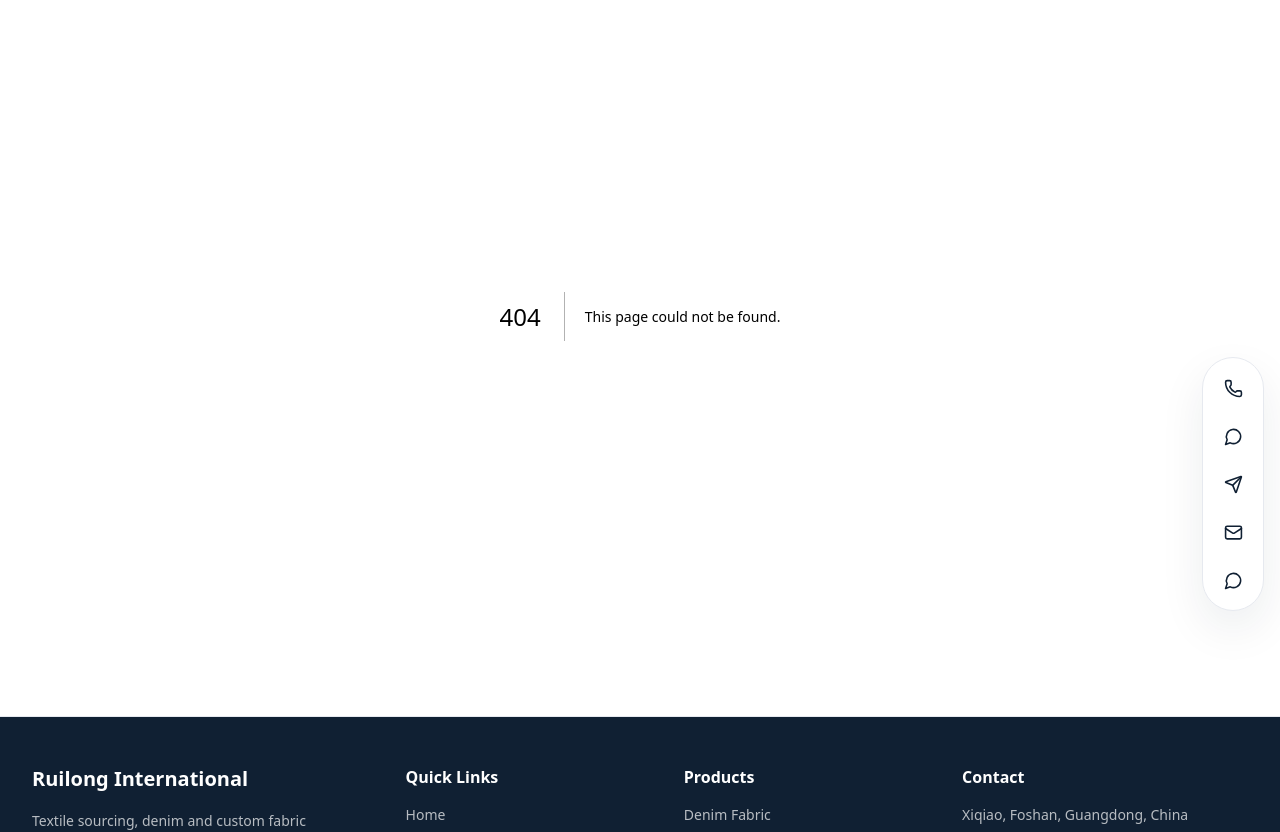
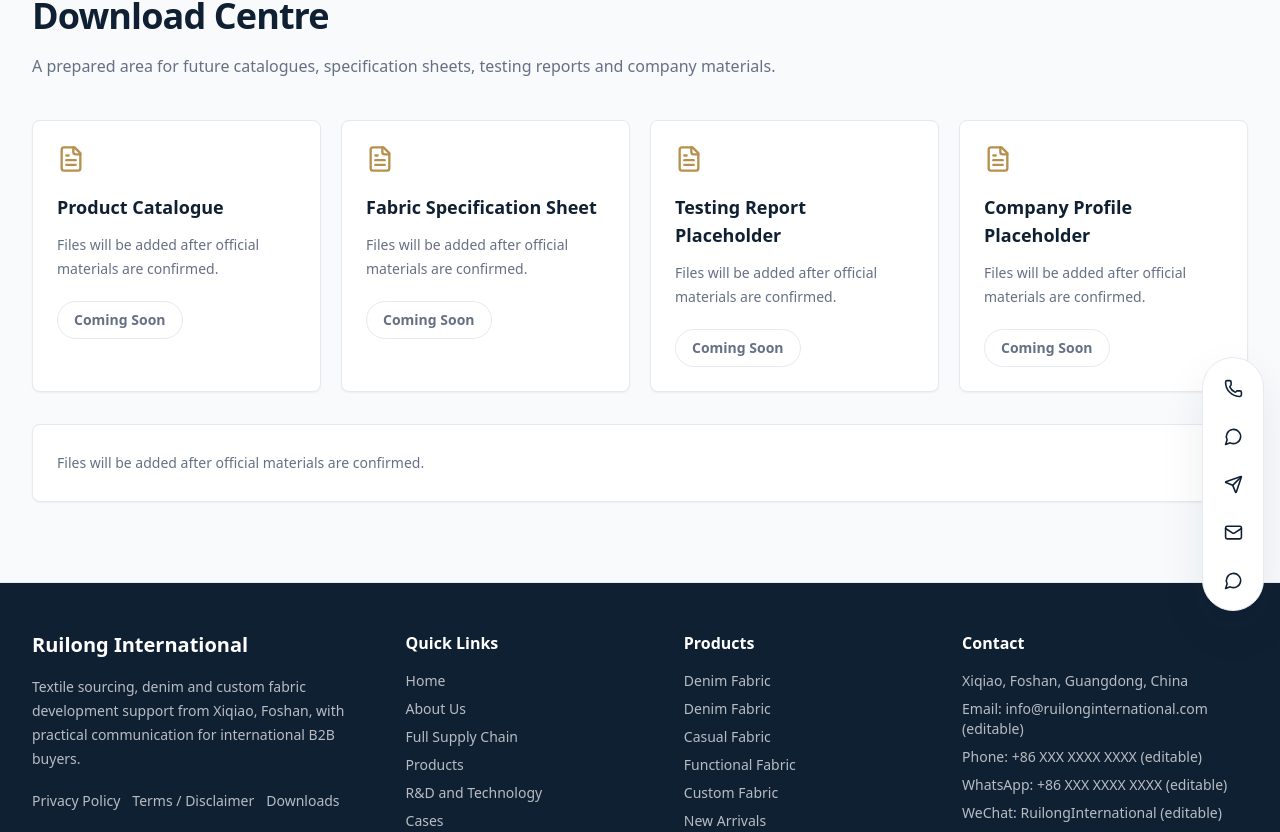
Before and after one commit to kk1557678077-commits/k, a Next.js app: page /downloads in a window 1280 px wide. Before the commit this address had no page. Shown: the part 165-997 px from the top of the page. Built offline with nearby package versions, Linux system fonts and the light colour scheme.

Commit message:
Improve contact page map and business completeness

```diff
--- a/app/contact/page.tsx
+++ b/app/contact/page.tsx
@@ -1,8 +1,9 @@
 "use client";
 
+import { Mail, MapPin, MessageCircle, Phone } from "lucide-react";
+import { EmbeddedMap } from "@/components/EmbeddedMap";
 import { InquiryForm } from "@/components/InquiryForm";
 import { SectionHeading } from "@/components/SectionHeading";
-import { VisualPlaceholder } from "@/components/VisualPlaceholder";
 import { useLanguage } from "@/components/LanguageProvider";
 import { contactInfo } from "@/data/content";
 
@@ -18,11 +19,22 @@ export default function ContactPage() {
         samples: "Request Samples",
         quote: "Get a Quote",
         custom: "Custom Fabric Inquiry",
+        visit: "Visit / Contact Us",
+        mapPending: "Map embed will be added after confirming the business address.",
+        privacyNote: "Your information will only be used to respond to your textile sourcing inquiry.",
         reminderTitle: "For faster follow-up",
         reminder:
           "Please include fabric type, quantity, application, target price and delivery country when submitting an inquiry.",
         guideTitle: "Inquiry checklist",
         guide: ["Fabric type", "Composition", "Weight / width", "Quantity", "Application", "Target price", "Delivery country", "Sample requirement", "Reference image or specification if available"],
+        faqTitle: "Buyer FAQ",
+        faqs: [
+          ["What information should I include in an inquiry?", "Please include fabric type, composition, weight or width, quantity, application, target price, delivery country and sample requirements when available."],
+          ["Can I request fabric samples?", "Yes. Share the fabric direction, color, handfeel, application and delivery details so we can discuss suitable sample options."],
+          ["Can you support custom fabric development?", "Yes. We can help coordinate development communication based on reference samples, target specifications, color, handfeel and end use."],
+          ["How do you handle quality checks?", "Quality check points can be discussed before delivery, including appearance, color, width, weight, packing and agreed specifications."],
+          ["Can you support export communication?", "Yes. We can support bilingual communication for quotation details, packing notes, delivery timing and export-related coordination."]
+        ],
         cards: [
           ["Request Samples", "Share fabric direction, color, handfeel, application and delivery address for sample discussion."],
           ["Get a Quote", "Send composition, width, weight, color, quantity and packing notes for quotation preparation."],
@@ -47,10 +59,21 @@ export default function ContactPage() {
         samples: "申请样品",
         quote: "获取报价",
         custom: "定制面料询盘",
+        visit: "到访 / 联系我们",
+        mapPending: "确认实际业务地址后将添加地图嵌入。",
+        privacyNote: "您的信息仅用于回复您的纺织面料采购咨询。",
         reminderTitle: "为了更快跟进",
         reminder: "提交询盘时请尽量包含面料类型、数量、用途、目标价格与交付国家/地区。",
         guideTitle: "询盘信息清单",
         guide: ["面料类型", "成分", "克重 / 门幅", "数量", "用途", "目标价格", "交付国家/地区", "样品需求", "可提供参考图片或规格"],
+        faqTitle: "买家常见问题",
+        faqs: [
+          ["询盘应包含哪些信息？", "建议提供面料类型、成分、克重或门幅、数量、用途、目标价格、交付国家/地区与样品需求。"],
+          ["可以申请面料样品吗？", "可以。请提供面料方向、颜色、手感、用途与收样信息，便于讨论合适的样品选项。"],
+          ["可以支持定制面料开发吗？", "可以。我们可根据参考样、目标规格、颜色、手感与终端用途协助开发沟通。"],
+          ["质量检查如何处理？", "可在交付前沟通布面、颜色、门幅、克重、包装与约定规格等检查要点。"],
+          ["可以支持出口沟通吗？", "可以。我们可围绕报价细节、包装要求、交付时间与出口相关事项进行中英文沟通。"]
+        ],
         cards: [
           ["申请样品", "请提供面料方向、颜色、手感、用途与收样地址，便于样品沟通。"],
           ["获取报价", "请发送成分、门幅、克重、颜色、数量与包装要求，便于报价准备。"],
@@ -79,6 +102,24 @@ export default function ContactPage() {
             </article>
           ))}
         </div>
+        <div className="mb-8 grid gap-4 sm:grid-cols-2 lg:grid-cols-5">
+          {[
+            [Mail, labels.fields.email, contactInfo.email],
+            [Phone, labels.fields.phone, contactInfo.phone],
+            [MessageCircle, labels.fields.whatsapp, contactInfo.whatsapp],
+            [MessageCircle, labels.fields.wechat, contactInfo.wechat],
+            [MapPin, labels.fields.address, contactInfo.address]
+          ].map(([Icon, title, value]) => {
+            const ContactIcon = Icon as typeof Mail;
+            return (
+              <article key={String(title)} className="rounded-lg border border-line bg-white p-5 shadow-sm">
+                <ContactIcon className="text-gold" size={22} />
+                <h2 className="mt-3 text-sm font-bold text-navy">{String(title)}</h2>
+                <p className="mt-2 break-words text-sm leading-6 text-muted">{String(value)} ({labels.fields.editable})</p>
+              </article>
+            );
+          })}
+        </div>
         <div className="grid gap-8 lg:grid-cols-[0.8fr_1.2fr]">
           <aside className="rounded-lg border border-line bg-white p-6 shadow-sm">
             <h2 className="text-xl font-bold text-navy">{labels.info}</h2>
@@ -93,6 +134,7 @@ export default function ContactPage() {
             <div className="mt-6 rounded-lg bg-slate-50 p-5">
               <h3 className="font-bold text-navy">{labels.reminderTitle}</h3>
               <p className="mt-2 text-sm leading-6 text-muted">{labels.reminder}</p>
+              <p className="mt-3 text-xs font-medium leading-5 text-muted">{labels.privacyNote}</p>
               <h4 className="mt-4 text-sm font-bold text-navy">{labels.guideTitle}</h4>
               <div className="mt-4 flex flex-wrap gap-2">
                 {labels.guide.map((item) => (
@@ -101,9 +143,6 @@ export default function ContactPage() {
                   </span>
                 ))}
               </div>
-            </div>
-            <div className="mt-6">
-              <VisualPlaceholder label={labels.map} sublabel={contactInfo.address} tone="slate" />
             </div>
           </aside>
           <div className="grid gap-6">
@@ -115,6 +154,20 @@ export default function ContactPage() {
             <InquiryForm formType="Custom Fabric" title={labels.custom} />
           </div>
         </div>
+        <div className="mt-8 grid gap-8 lg:grid-cols-[1.1fr_0.9fr]">
+          <EmbeddedMap address={contactInfo.address} title={labels.visit} placeholderText={labels.mapPending} />
+          <section className="rounded-lg border border-line bg-white p-6 shadow-sm">
+            <h2 className="text-xl font-bold text-navy">{labels.faqTitle}</h2>
+            <div className="mt-5 grid gap-4">
+              {labels.faqs.map(([question, answer]) => (
+                <article key={question} className="border-b border-line pb-4 last:border-0 last:pb-0">
+                  <h3 className="text-sm font-bold text-navy">{question}</h3>
+                  <p className="mt-2 text-sm leading-6 text-muted">{answer}</p>
+                </article>
+              ))}
+            </div>
+          </section>
+        </div>
       </div>
     </section>
   );
--- /dev/null
+++ b/app/downloads/page.tsx
@@ -0,0 +1,50 @@
+"use client";
+
+import { FileText } from "lucide-react";
+import { SectionHeading } from "@/components/SectionHeading";
+import { useLanguage } from "@/components/LanguageProvider";
+
+export default function DownloadsPage() {
+  const { lang } = useLanguage();
+  const labels =
+    lang === "en"
+      ? {
+          title: "Download Centre",
+          text: "A prepared area for future catalogues, specification sheets, testing reports and company materials.",
+          note: "Files will be added after official materials are confirmed.",
+          items: ["Product Catalogue", "Fabric Specification Sheet", "Testing Report Placeholder", "Company Profile Placeholder"]
+        }
+      : {
+          title: "资料下载",
+          text: "为后续产品目录、规格表、检测报告与公司资料预留的下载区域。",
+          note: "正式资料确认后将添加文件。",
+          items: ["产品目录", "面料规格表", "检测报告占位", "公司简介占位"]
+        };
+
+  return (
+    <section className="section bg-slate-50">
+      <div className="container-page">
+        <SectionHeading title={labels.title} text={labels.text} />
+        <div className="grid gap-5 md:grid-cols-2 lg:grid-cols-4">
+          {labels.items.map((item) => (
+            <article key={item} className="rounded-lg border border-line bg-white p-6 shadow-sm">
+              <FileText className="text-gold" size={28} />
+              <h2 className="mt-5 text-lg font-bold text-navy">{item}</h2>
+              <p className="mt-3 text-sm leading-6 text-muted">{labels.note}</p>
+              <button
+                type="button"
+                disabled
+                className="mt-5 rounded-full border border-line px-4 py-2 text-sm font-semibold text-muted"
+              >
+                {lang === "en" ? "Coming Soon" : "即将添加"}
+              </button>
+            </article>
+          ))}
+        </div>
+        <div className="mt-8 rounded-lg border border-line bg-white p-6 text-sm leading-7 text-muted shadow-sm">
+          {labels.note}
+        </div>
+      </div>
+    </section>
+  );
+}
--- /dev/null
+++ b/components/EmbeddedMap.tsx
@@ -0,0 +1,46 @@
+import { MapPin } from "lucide-react";
+
+type EmbeddedMapProps = {
+  address: string;
+  title: string;
+  placeholderText: string;
+};
+
+export function EmbeddedMap({ address, title, placeholderText }: EmbeddedMapProps) {
+  const mapUrl = process.env.NEXT_PUBLIC_MAP_EMBED_URL;
+  const canEmbed = Boolean(mapUrl && /^https?:\/\//.test(mapUrl));
+
+  return (
+    <section className="rounded-lg border border-line bg-white p-5 shadow-sm">
+      <div className="mb-4 flex items-start gap-3">
+        <div className="flex h-10 w-10 shrink-0 items-center justify-center rounded-full bg-slate-100 text-navy">
+          <MapPin size={20} />
+        </div>
+        <div>
+          <h2 className="text-xl font-bold text-navy">{title}</h2>
+          <p className="mt-1 text-sm leading-6 text-muted">{address}</p>
+        </div>
+      </div>
+
+      {canEmbed ? (
+        <div className="aspect-[16/10] overflow-hidden rounded-lg border border-line bg-slate-50">
+          <iframe
+            src={mapUrl}
+            title={title}
+            loading="lazy"
+            referrerPolicy="no-referrer-when-downgrade"
+            className="h-full w-full"
+          />
+        </div>
+      ) : (
+        <div className="flex aspect-[16/10] min-h-64 items-center justify-center rounded-lg border border-dashed border-line bg-slate-50 p-6 text-center">
+          <div>
+            <MapPin className="mx-auto text-gold" size={28} />
+            <p className="mt-3 text-sm font-semibold text-navy">{placeholderText}</p>
+            <p className="mt-2 text-sm leading-6 text-muted">{address}</p>
+          </div>
+        </div>
+      )}
+    </section>
+  );
+}
--- a/components/Footer.tsx
+++ b/components/Footer.tsx
@@ -17,6 +17,7 @@ export function Footer() {
           <div className="mt-5 flex flex-wrap gap-3 text-sm">
             <Link href="/privacy-policy" className="text-white/70 hover:text-white">{t.footer.privacy}</Link>
             <Link href="/terms" className="text-white/70 hover:text-white">{t.footer.terms}</Link>
+            <Link href="/downloads" className="text-white/70 hover:text-white">{t.footer.downloads}</Link>
           </div>
         </div>
         <div>
@@ -27,6 +28,9 @@ export function Footer() {
                 {t.nav[item.key]}
               </Link>
             ))}
+            <Link href="/downloads" className="text-sm text-white/70 hover:text-white">
+              {t.footer.downloads}
+            </Link>
           </div>
         </div>
         <div>
@@ -59,6 +63,8 @@ export function Footer() {
             {" | "}
             <Link href="/terms" className="hover:text-white">{t.footer.terms}</Link>
             {" | "}
+            <Link href="/downloads" className="hover:text-white">{t.footer.downloads}</Link>
+            {" | "}
             {contactInfo.icp}
           </span>
         </div>
--- a/data/content.ts
+++ b/data/content.ts
@@ -61,6 +61,7 @@ export const ui = {
       contact: "Contact",
       privacy: "Privacy Policy",
       terms: "Terms / Disclaimer",
+      downloads: "Downloads",
       copyright: "All rights reserved."
     }
   },
@@ -103,6 +104,7 @@ export const ui = {
       contact: "联系方式",
       privacy: "隐私政策",
       terms: "条款 / 免责声明",
+      downloads: "资料下载",
       copyright: "版权所有。"
     }
   }
```
Also changed, not shown: 2 other files (tests, documents, lock files or other folders).
